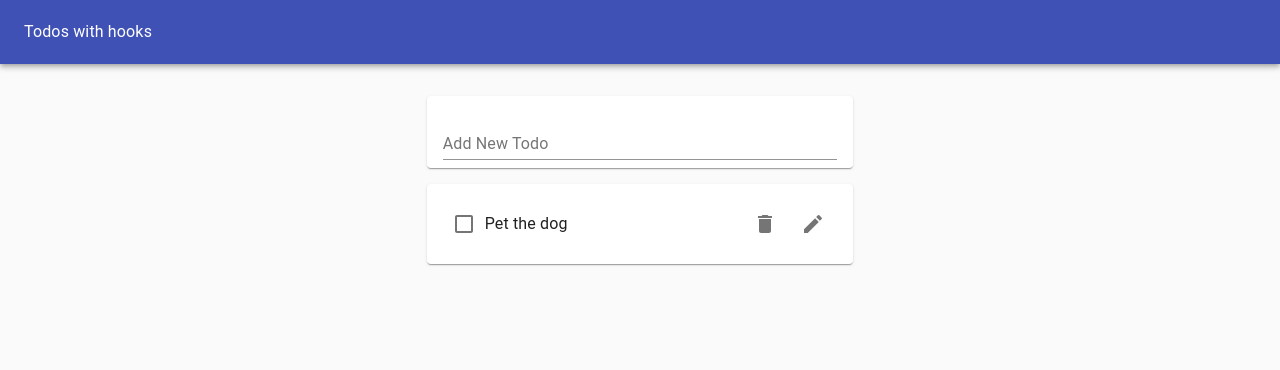
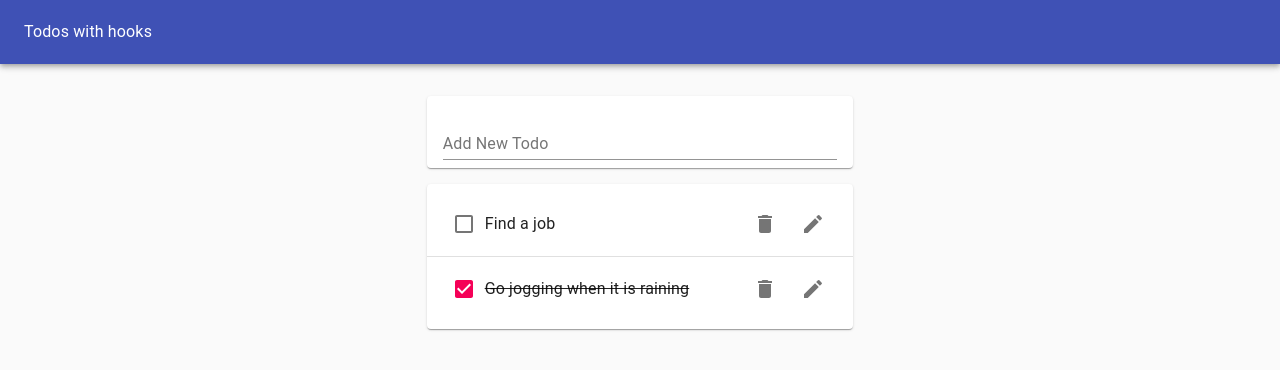
Before and after one commit to GKonar/Todo_hooks, a React (Create React App) app: page / in a window 1280 px wide. Shown: the top 370 px of the page. Built offline with nearby package versions, Linux system fonts and the light colour scheme.

Commit message:
Use todos.context instead of passing functions around

```diff
--- a/src/EditTodoForm.js
+++ b/src/EditTodoForm.js
@@ -1,10 +1,12 @@
-import React from 'react';
+import React, { useContext } from 'react';
 import TextField from '@material-ui/core/TextField';
 
 import useInputState from './hooks/useInputState';
+import { TodosContext } from './contexts/todos.context';
 
-function EditTodoForm({ id, editTodo, task, toggleEditForm }) {
-  const [ value, handleChange, reset ] = useInputState(task)
+function EditTodoForm({ id, task, toggleEditForm }) {
+  const [ value, handleChange, reset ] = useInputState(task);
+  const { editTodo } = useContext(TodosContext);
   return (
     <form
       onSubmit={ e => {
--- a/src/Todo.js
+++ b/src/Todo.js
@@ -1,4 +1,4 @@
-import React, { Fragment } from 'react';
+import React, { Fragment, useContext } from 'react';
 import ListItem from "@material-ui/core/ListItem";
 import ListItemText from "@material-ui/core/ListItemText";
 import Checkbox from "@material-ui/core/Checkbox";
@@ -7,19 +7,21 @@
 import EditIcon from "@material-ui/icons/Edit";
 import ListItemSecondaryAction from "@material-ui/core/ListItemSecondaryAction";
 
-import useToggleState from './hooks/useToggleState'
-
 import EditTodoForm from './EditTodoForm';
 
-function Todo({ id, task, completed, removeTodo, toggleTodo, editTodo }) {
+import useToggleState from './hooks/useToggleState';
+import { TodosContext } from './contexts/todos.context';
+
+function Todo({ id, task, completed }) {
   const [ isEditing, toggle ] = useToggleState(false);
+  const { removeTodo, toggleTodo } = useContext(TodosContext);
 
   return (
     <ListItem style={{height: "64px"}}>
       {isEditing ?
         <EditTodoForm
-          editTodo={editTodo}
-          id={id} task={task}
+          id={id}
+          task={task}
           toggleEditForm={toggle}/> : (
         <Fragment>
           <Checkbox tabIndex={-1} checked={completed} onClick={() => toggleTodo(id)}/>
--- a/src/TodoApp.js
+++ b/src/TodoApp.js
@@ -1,5 +1,4 @@
 import React from 'react';
-import useTodoState from './hooks/useTodoState';
 import Typography from "@material-ui/core/Typography";
 import Paper from "@material-ui/core/Paper";
 import AppBar from "@material-ui/core/AppBar";
@@ -9,10 +8,9 @@
 import TodoList from './TodoList';
 import TodoForm from './TodoForm';
 
+import { TodosProvider } from './contexts/todos.context';
+
 function TodoApp() {
-  const initialTodos = [{ id: 1, task: "Pet the dog", completed: false }]
-  const { todos, addTodo, removeTodo, toggleTodo, editTodo } = useTodoState(initialTodos); // extract all things this component need from hook
-
   return (
     <Paper
       style={{
@@ -30,14 +28,10 @@
       </AppBar>
       <Grid container justify="center" style={{marginTop: "1rem"}}>
         <Grid item xs={11} md={8} lg={4}>
-          <TodoForm
-            addTodo={addTodo} />
-          <TodoList
-            todos={todos}
-            removeTodo={removeTodo}
-            toggleTodo={toggleTodo}
-            editTodo={editTodo}
-          />
+          <TodosProvider>
+            <TodoForm />
+            <TodoList />
+          </TodosProvider>
         </Grid>
       </Grid>
     </Paper>
--- a/src/TodoForm.js
+++ b/src/TodoForm.js
@@ -1,10 +1,13 @@
-import React from 'react';
+import React, { useContext } from 'react';
 import Paper from '@material-ui/core/Paper';
 import TextField from '@material-ui/core/TextField';
 import useInputState from './hooks/useInputState';
 
-function TodoForm({ addTodo }) {
+import { TodosContext } from './contexts/todos.context';
+
+function TodoForm() {
   const [ value, handleChange, reset ] = useInputState("");
+  const { addTodo } = useContext(TodosContext);
 
   return (
     <Paper style={{margin: "1rem 0", padding: "0 1rem"}}>
--- a/src/TodoList.js
+++ b/src/TodoList.js
@@ -1,11 +1,13 @@
-import React, { Fragment } from 'react';
+import React, { Fragment, useContext } from 'react';
 import Paper from "@material-ui/core/Paper";
 import List from "@material-ui/core/List";
 
 import Divider from "@material-ui/core/Divider";
 import Todo from './Todo';
+import { TodosContext } from './contexts/todos.context';
 
-function TodoList({todos, removeTodo, toggleTodo, editTodo}) {
+function TodoList() {
+  const { todos } = useContext(TodosContext);
   if(todos.length) {
     return (
       <Paper>
@@ -14,9 +16,6 @@
               <Fragment key={todo.id}>
                 <Todo
                   {...todo}
-                  removeTodo={removeTodo}
-                  toggleTodo={toggleTodo}
-                  editTodo={editTodo}
                 />
                 { i < todos.length - 1 && <Divider /> }
               </Fragment>
```
